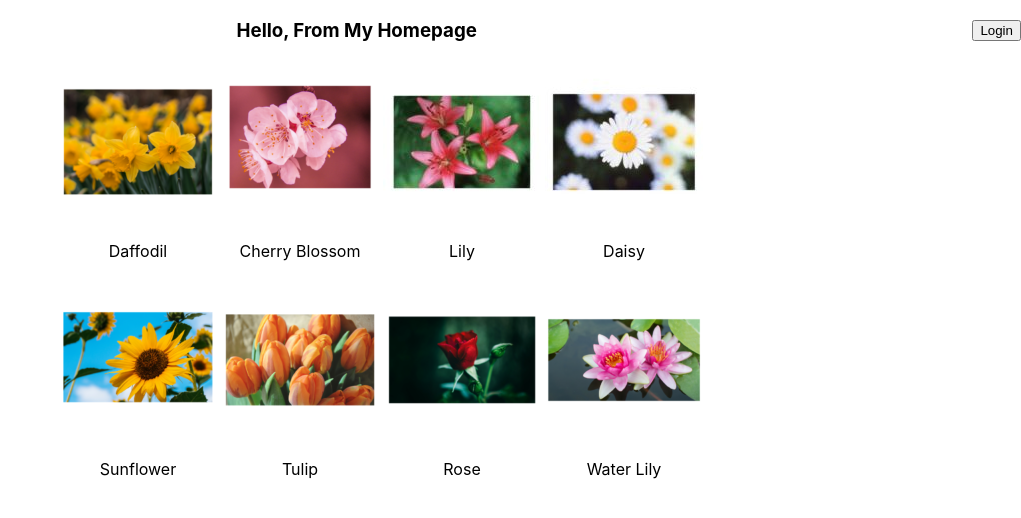
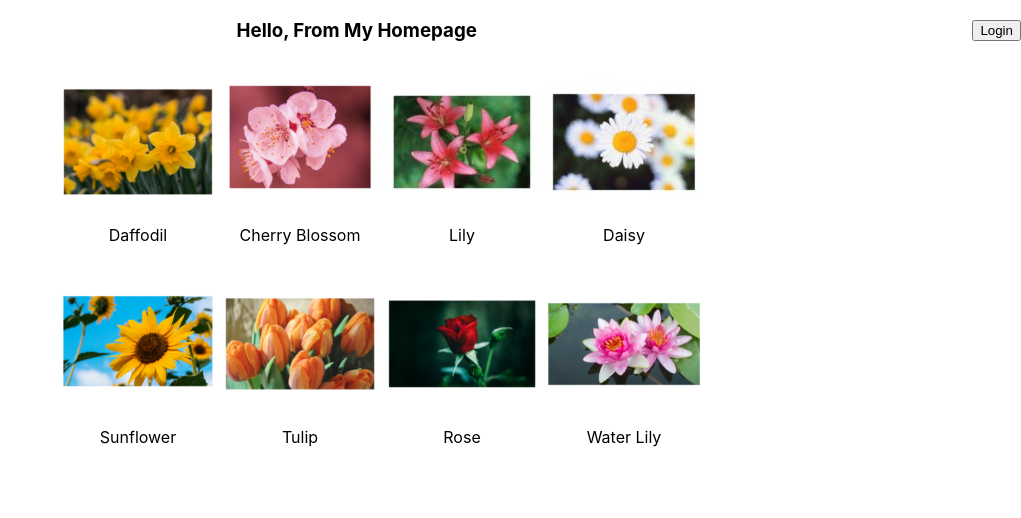
Before and after one commit to AlianaC/imagequiz, a React (Create React App) app in the folder imagequiz/: page / in a window 1280 px wide. Shown: the top 518 px of the page, without its empty margins (259-1280 px from the left). Built offline with nearby package versions, Linux system fonts and the light colour scheme.

Commit message:
Added to css file

```diff
--- a/imagequiz/src/components/Home.css
+++ b/imagequiz/src/components/Home.css
@@ -6,4 +6,9 @@
 .flowerTable {
     margin-left: auto;
     margin-right: auto;
+
 }
+
+.flowerName {
+    margin-top: 0;
+}
--- a/imagequiz/src/components/Home.js
+++ b/imagequiz/src/components/Home.js
@@ -48,10 +48,12 @@ class Home extends React.Component {
                 grid.push(<tr>{row}</tr>)
                 row = []
             }
-            row.push(<td>
-                <img src={process.env.PUBLIC_URL + img}></img>
-                <p>{name}</p>
-                </td>)
+            row.push(
+                <td>
+                <img src={process.env.PUBLIC_URL + img} alt="flower"></img>
+                <p className="flowerName">{name}</p>
+                </td>
+            )
 
         }
         grid.push(<tr>{row}</tr>)
@@ -83,7 +85,7 @@ class Home extends React.Component {
                     : <button onClick={this.login}>Login</button>}
                 </div>
                 <div><h3>Hello, From My Homepage</h3></div>
-                <table className='flowerTable'>
+                <table className="flowerTable">
                     <tbody>
                     {this.makeFlowerGrid()}
                     </tbody>
```
